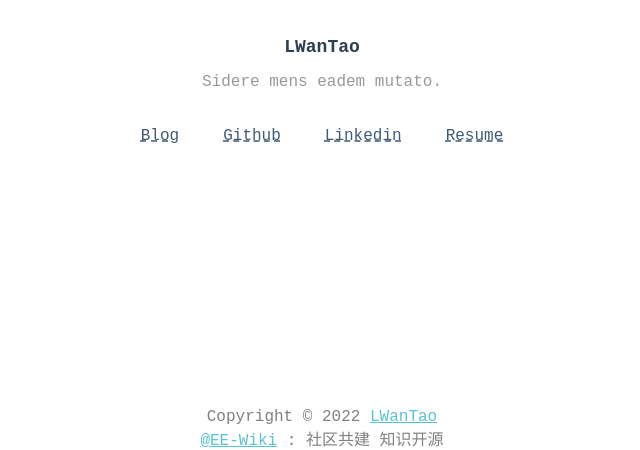
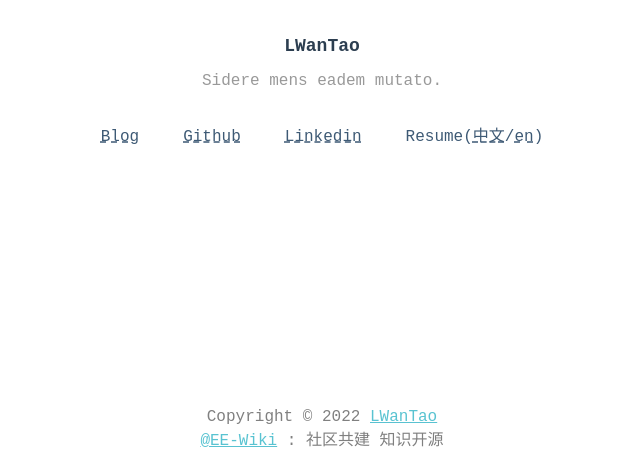
Before and after one commit to AokIvan/HomePage, a plain HTML site: page src/index.html in a window 1280 px wide. Shown: the part 408-858 px from the top of the page, without its empty margins (318-958 px from the left). Drawn offline with Linux system fonts and the light colour scheme.

Commit message:
add english version resume & upd resume

```diff
--- a/src/index.css
+++ b/src/index.css
@@ -74,7 +74,9 @@ body {
 #main #nav li {
 	display: inline-block;
 	padding: 2vh;
-	list-style: none
+	list-style: none;
+	color: #3e5a75;
+	font-size: 16px;
 }
 
 #main #nav li a {
--- a/src/index.html
+++ b/src/index.html
@@ -23,7 +23,7 @@
           <li><a href="https://blog.lwantaoo.xyz/">Blog</a></li>
           <li><a href="https://github.com/aokivan">Github</a></li>
           <li><a href="https://www.linkedin.cn/incareer/in/lwantao">Linkedin</a></li>
-          <li><a href="./assest/resume.pdf">Resume</a></li>
+          <li>Resume(<a href="./assest/resume-cn.pdf">中文</a>/<a href="./assest/resume-en.pdf">en</a>)</li>
         </ul>
       </div>
     </div>
```
Also changed, not shown: 3 other files.
